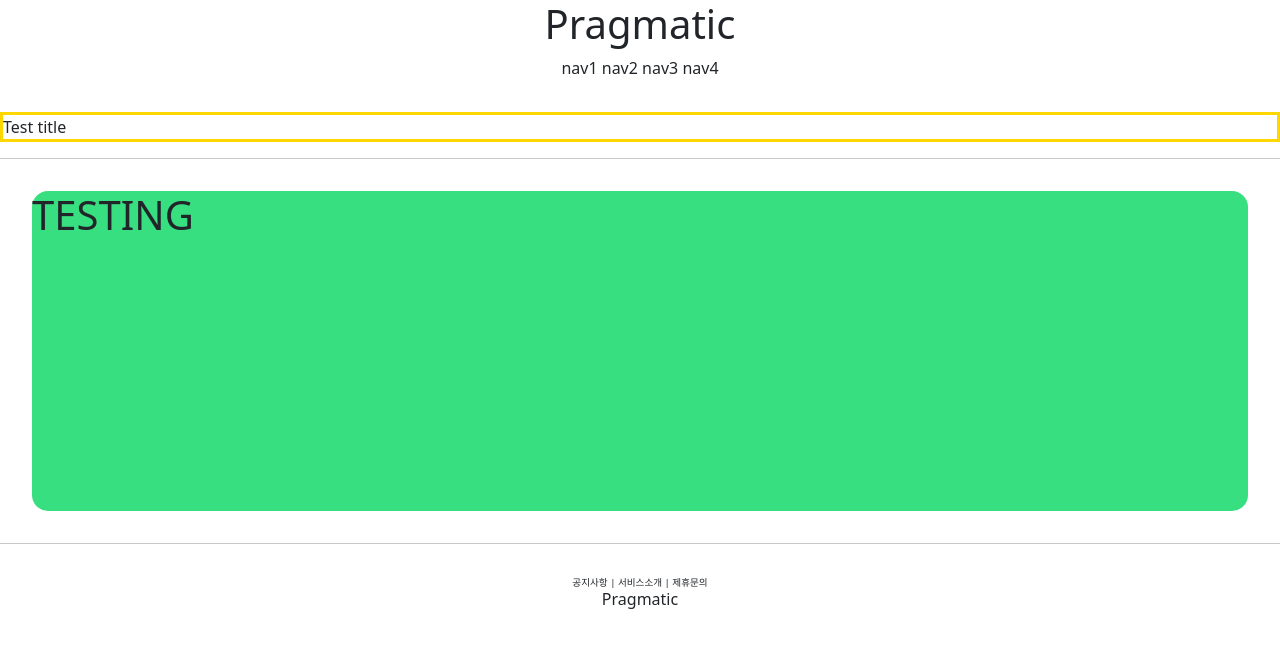
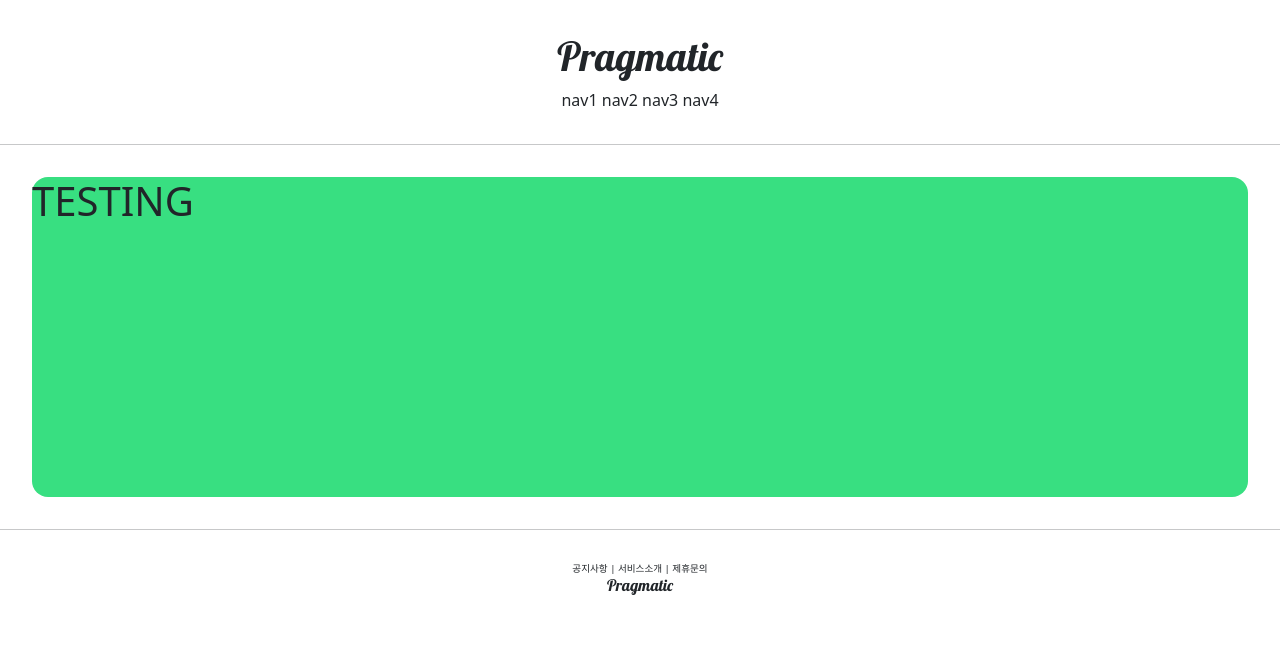
Before and after one commit to HelloCoovi/python, a Django app: page /account/hello_world/ in a window 1280 px wide. Shown: the top 648 px of the page. Run offline with Django 4.2, Linux system fonts and the light colour scheme.

Commit message:
django course 10, html 4개로 분리 및 구글 폰트 적용하기

```diff
--- a/django/pragmatic/templates/footer.html
+++ b/django/pragmatic/templates/footer.html
@@ -5,6 +5,6 @@
         <span>제휴문의</span>
     </div>
     <div>
-        <h6>Pragmatic</h6>
+        <h6 style="font-family: 'Lobster', cursive;">Pragmatic</h6>
     </div>
 </div>
--- a/django/pragmatic/templates/head.html
+++ b/django/pragmatic/templates/head.html
@@ -5,6 +5,12 @@
     <link href="https://cdn.jsdelivr.net/npm/bootstrap@5.1.3/dist/css/bootstrap.min.css"
           rel="stylesheet" integrity="sha384-1BmE4kWBq78iYhFldvKuhfTAU6auU8tT94WrHftjDbrCEXSU1oBoqyl2QvZ6jIW3" crossorigin="anonymous">
     <!-- JavaScript Bundle with Popper -->
-<script src="https://cdn.jsdelivr.net/npm/bootstrap@5.1.3/dist/js/bootstrap.bundle.min.js"
+    <script src="https://cdn.jsdelivr.net/npm/bootstrap@5.1.3/dist/js/bootstrap.bundle.min.js"
         integrity="sha384-ka7Sk0Gln4gmtz2MlQnikT1wXgYsOg+OMhuP+IlRH9sENBO0LRn5q+8nbTov4+1p" crossorigin="anonymous"></script>
+
+    <!-- 구글 폰트 -->
+
+    <link rel="preconnect" href="https://fonts.googleapis.com">
+    <link rel="preconnect" href="https://fonts.gstatic.com" crossorigin>
+    <link href="https://fonts.googleapis.com/css2?family=Lobster&display=swap" rel="stylesheet">
 </head>
--- a/django/pragmatic/templates/header.html
+++ b/django/pragmatic/templates/header.html
@@ -1,6 +1,6 @@
-<div style="text-align:center; margin-bottom: 2rem;">
+<div style="text-align:center; margin: 2rem 0;">
     <div>
-        <h1>Pragmatic</h1>
+        <h1 style="font-family: 'Lobster', cursive;">Pragmatic</h1>
     </div>
 
     <div>
@@ -10,9 +10,3 @@
         <span>nav4</span>
     </div>
 </div>
-
-<div style="border:0.2rem solid gold;">
-
-    Test title
-
-</div>
```
